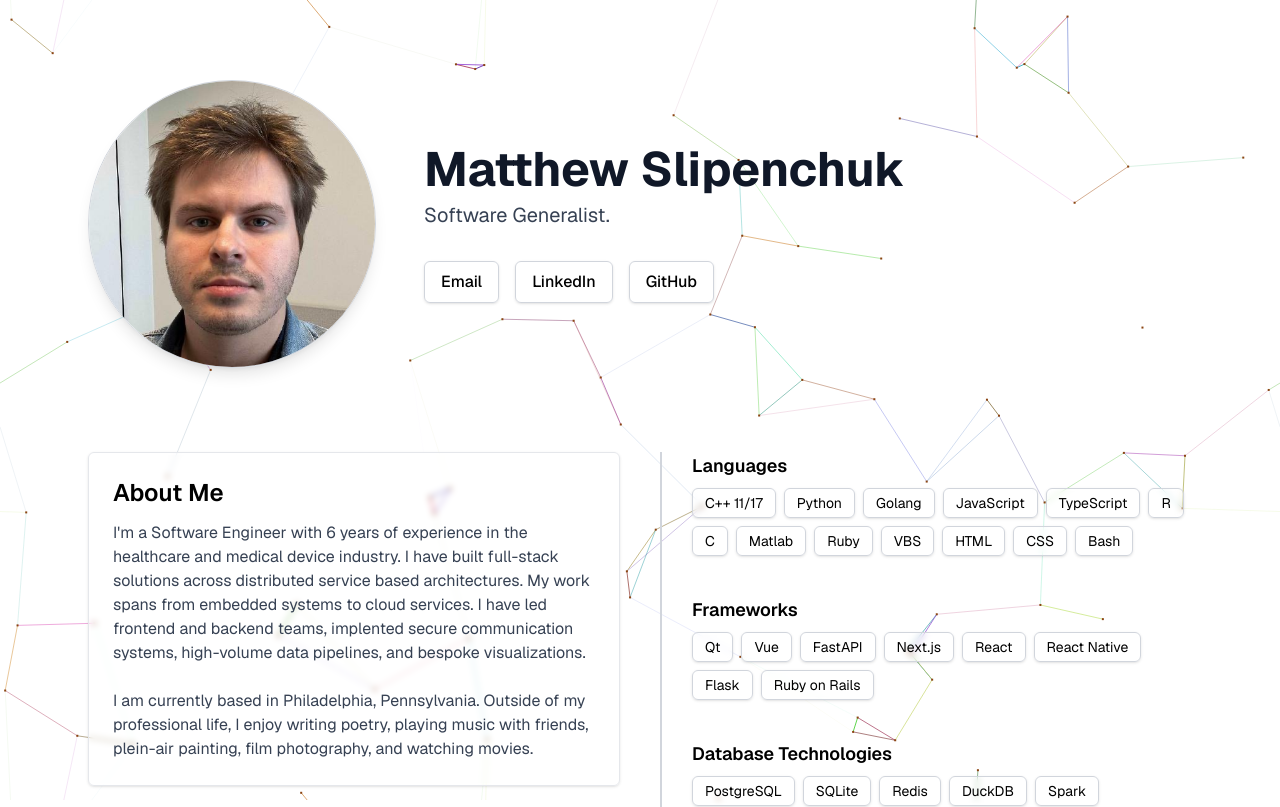
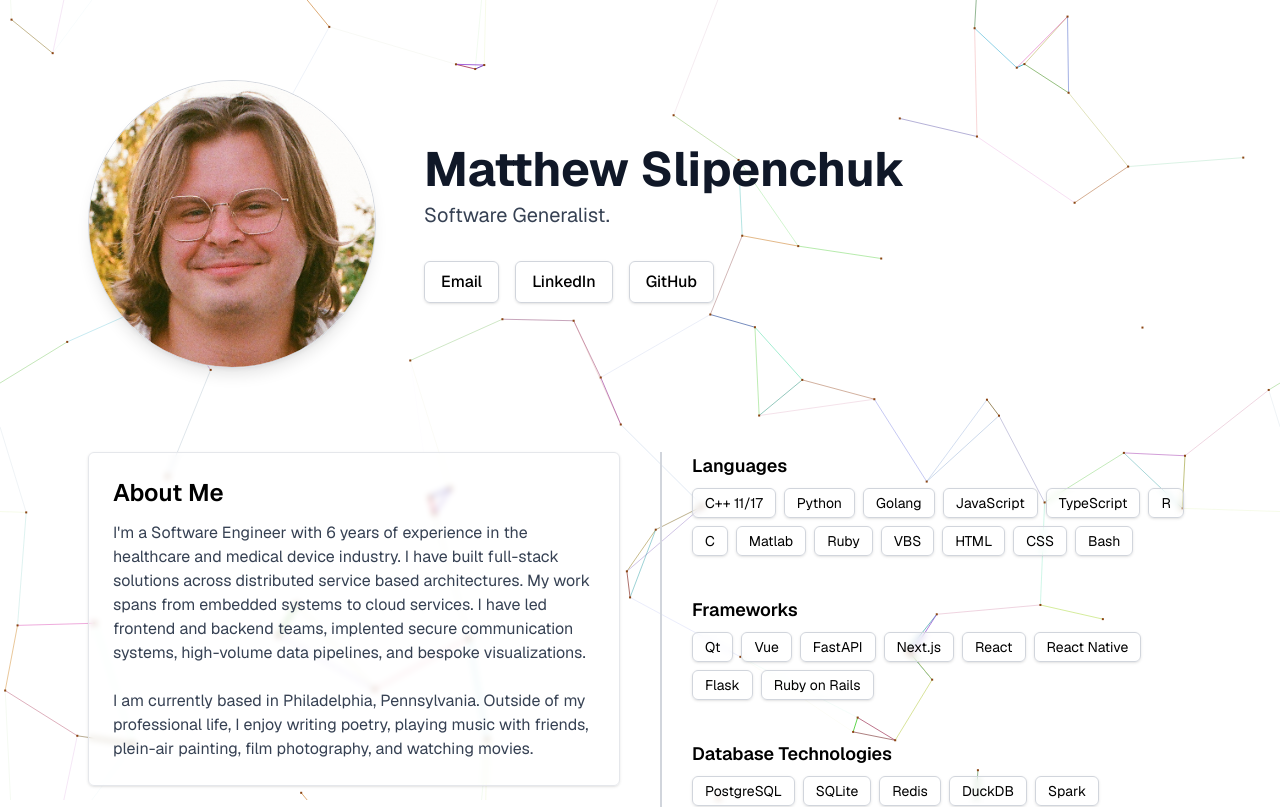
Before and after one commit to mslipenchuk267/matthewslipenchuk, a Next.js app: page / in a window 1280 px wide. Shown: the top 807 px of the page. Built offline with nearby package versions, Linux system fonts and the light colour scheme.

Commit message:
Updated profile pic and ensured circular border maintained

```diff
--- a/src/app/page.tsx
+++ b/src/app/page.tsx
@@ -12,7 +12,15 @@ export default function Home() {
       {/* Hero Section */}
       <section className="py-20 pb-5 px-10">
         <div className="max-w-6xl mx-auto px-6 flex flex-col md:flex-row items-center gap-12">
-          <Image src="/profile.jpeg" alt="Profile" width={288} height={288} className="rounded-full border border-gray-300 shadow-lg" />
+          <div className="w-72 h-72 rounded-full overflow-hidden border border-gray-300 shadow-lg">
+            <Image
+              src="/profile_film.jpeg"
+              alt="Profile"
+              width={288}
+              height={288}
+              className="w-full h-full object-cover"
+            />
+          </div>
           <div className="text-left">
             <h1 className="text-5xl font-bold mb-2 text-gray-900">Matthew Slipenchuk</h1>
             <p className="text-xl text-gray-700">Software Generalist.</p>
```
Also changed, not shown: public/profile.jpeg (deleted), public/profile_film.jpeg (added).
